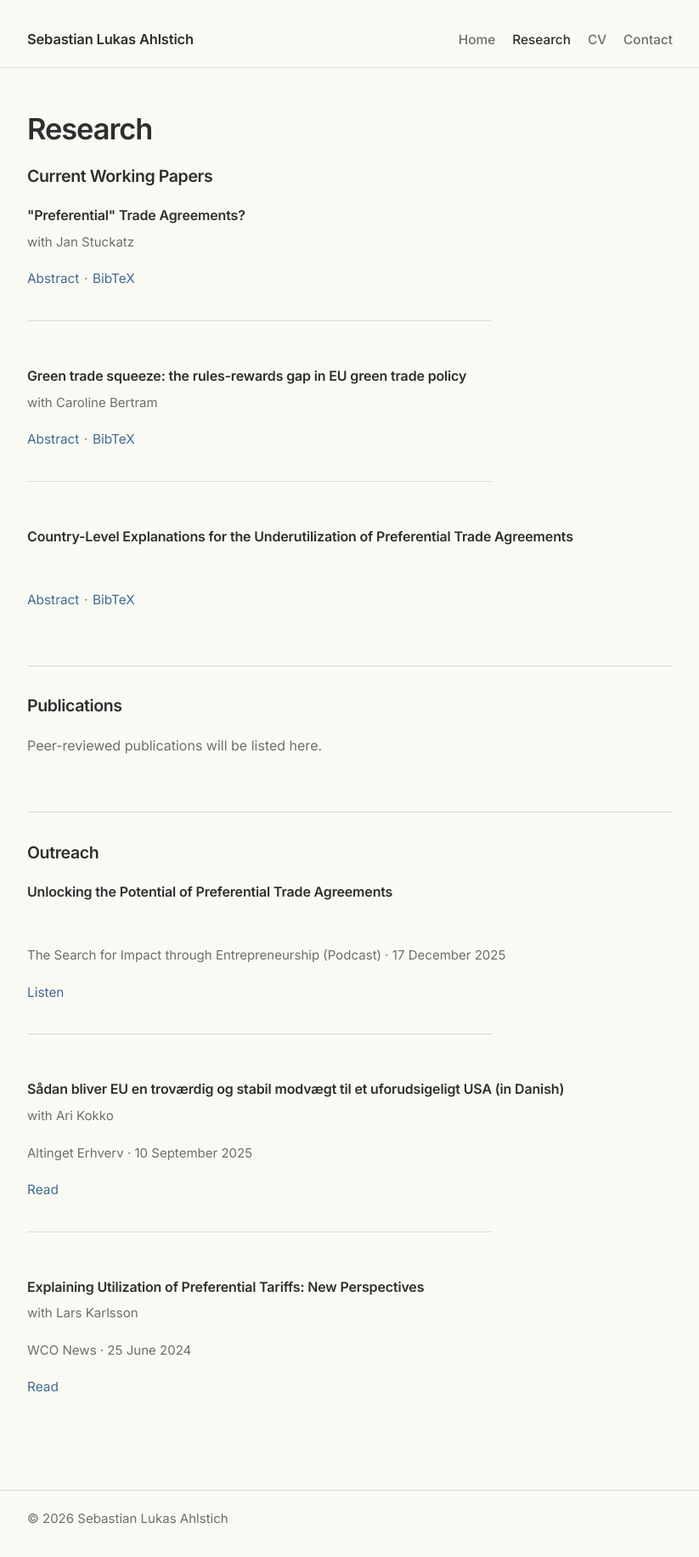
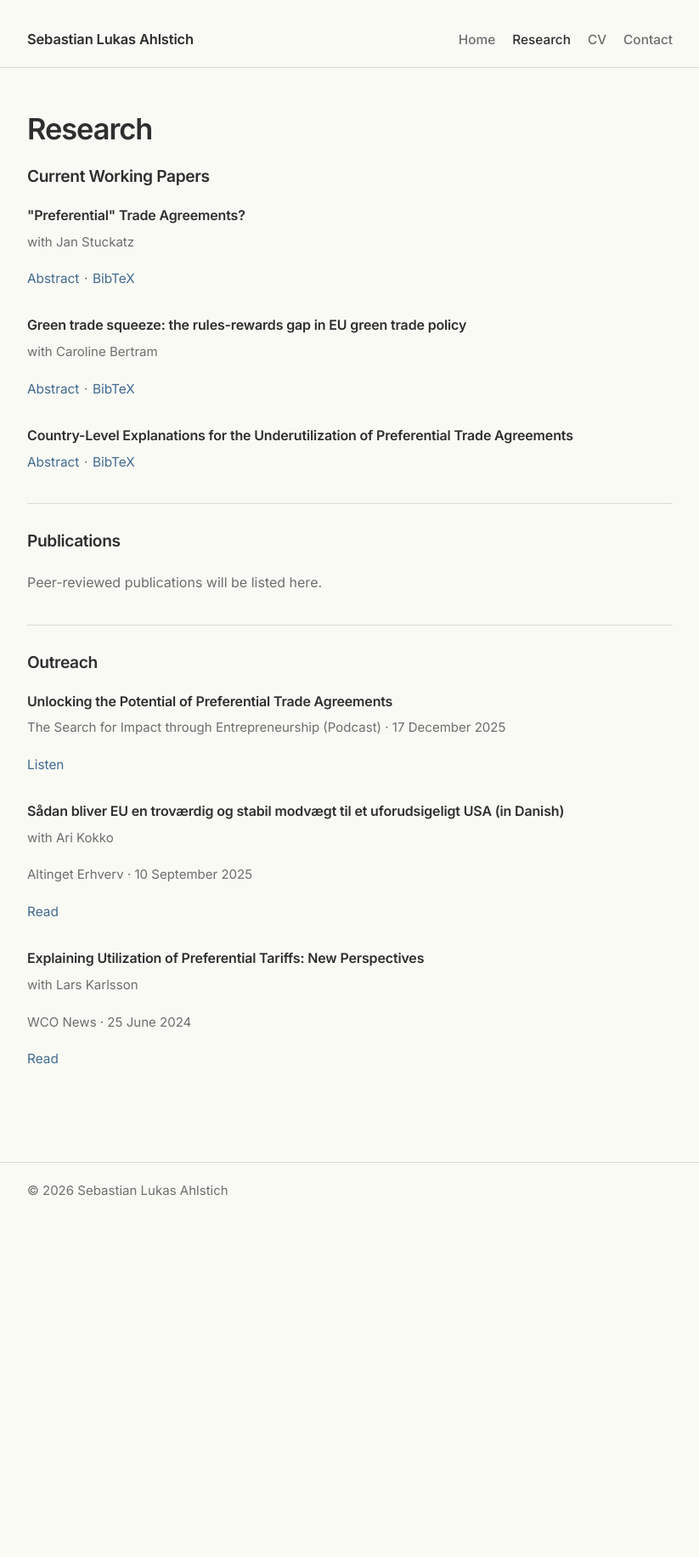
Before and after one commit to AhlSebastian/AhlSebastian.github.io, a Jekyll site: the page built from pages/research.md, in a window 1280 px wide. Shown: the whole page at 85% size, without its empty margins (228-1051 px from the left). Built offline with Jekyll 4.4.1, drawn with Linux system fonts in a browser that asks for light colours; after the commit the page ends 1445 px from its top, so only the background shows below that.

Commit message:
spacing research page

```diff
--- a/_includes/outreach_entry.html
+++ b/_includes/outreach_entry.html
@@ -1,10 +1,9 @@
-<article class="entry">
+<article
+    class="entry {% if item.coauthors and item.coauthors.size > 0 %}entry-has-coauthors{% else %}entry-solo{% endif %}">
     <h3 class="entry-title">{{ item.title }}</h3>
 
     {% if item.coauthors and item.coauthors.size > 0 %}
     <p class="entry-coauthors">with {{ item.coauthors | join: ' · ' }}</p>
-    {% else %}
-    <p class="entry-coauthors entry-placeholder">&nbsp;</p>
     {% endif %}
 
     <p class="entry-meta">
--- a/_includes/research_entry.html
+++ b/_includes/research_entry.html
@@ -1,10 +1,9 @@
-<article class="entry">
+<article
+    class="entry {% if paper.coauthors and paper.coauthors.size > 0 %}entry-has-coauthors{% else %}entry-solo{% endif %}">
     <h3 class="entry-title">{{ paper.title }}</h3>
 
     {% if paper.coauthors and paper.coauthors.size > 0 %}
     <p class="entry-coauthors">with {{ paper.coauthors | join: ' · ' }}</p>
-    {% else %}
-    <p class="entry-coauthors entry-placeholder">&nbsp;</p>
     {% endif %}
 
     <div class="entry-links">
--- a/assets/css/main.css
+++ b/assets/css/main.css
@@ -4,6 +4,7 @@
     --navy: #406a8f;
     --muted: #6d6d6d;
     --border: #ddd9d2;
+    --accent: #8c1d40;
 
     --max: 760px;
 
@@ -152,7 +153,7 @@ a:hover {
 }
 
 .entry {
-    margin: 0 0 2.2rem;
+    margin: 0 0 2rem;
 }
 
 .entry-title {
@@ -164,7 +165,7 @@ a:hover {
 }
 
 .entry-coauthors {
-    margin: 0.08rem 0 0.4rem;
+    margin: 0.08rem 0 0.25rem;
     color: var(--muted);
     font-size: 0.94rem;
 }
@@ -180,7 +181,7 @@ a:hover {
     flex-wrap: wrap;
     align-items: baseline;
     gap: 0.35rem;
-    margin-top: 0.22rem;
+    margin-top: 0.1rem;
     font-size: 0.96rem;
 }
 
@@ -198,24 +199,12 @@ a:hover {
     text-underline-offset: 0.18em;
 }
 
-.entry+.entry {
-    position: relative;
-    margin-top: 1.9rem;
-    padding-top: 1.9rem;
+.entry-has-coauthors .entry-links {
+    margin-top: 0.1rem;
 }
 
-.entry+.entry::before {
-    content: "";
-    position: absolute;
-    left: 0;
-    right: 0;
-    top: 0;
-    width: 72%;
-    border-top: 1px solid var(--border);
-}
-
-.entry-placeholder {
-    visibility: hidden;
+.entry-solo .entry-links {
+    margin-top: 0.04rem;
 }
 
 details.abstract-toggle {
@@ -253,18 +242,19 @@ details.abstract-toggle[open]~.abstract {
     margin: 0 0 0.9rem;
 }
 
+.research-section {
+    margin-top: 3rem;
+}
+
 .research-section+.research-section {
-    margin-top: 4rem;
-    padding-top: 2.2rem;
     border-top: 1px solid var(--border);
+    padding-top: 2rem;
 }
 
 .research-section>h2 {
-    margin: 0 0 1.35rem;
-    font-size: 1.22rem;
-    line-height: var(--lh-tight);
+    margin: 0 0 1.5rem;
+    font-size: 1.2rem;
     font-weight: 600;
-    letter-spacing: -0.02em;
 }
 
 .section-note {
```
